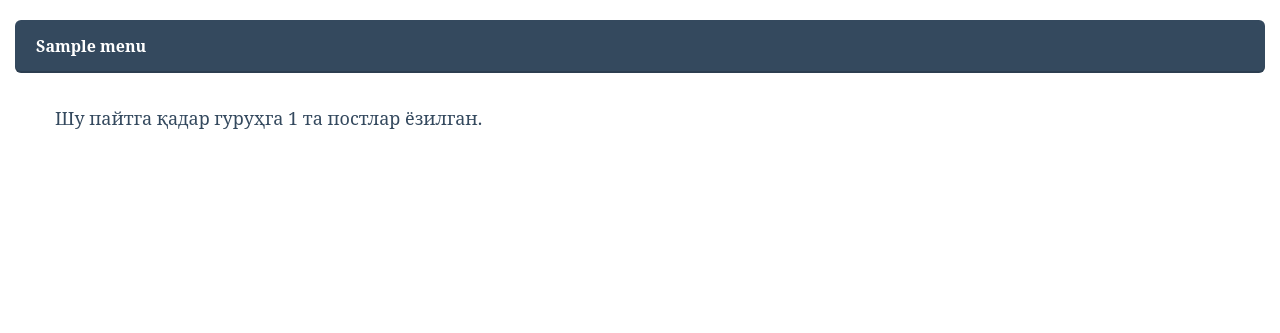
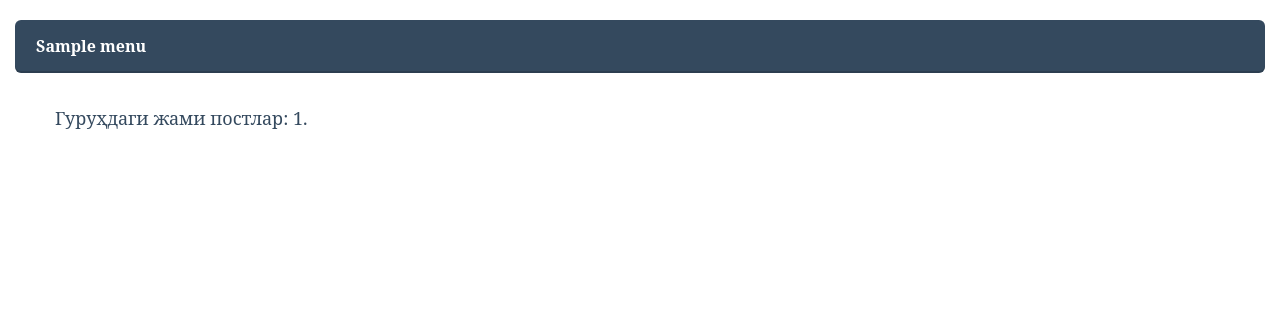
Before and after one commit to muminoff/tarjimonlar, a Django app: template templates/pages/posts.html in a window 1280 px wide. Shown: the top 333 px of the page. Run offline with Django 3.2, Linux system fonts and the light colour scheme; the template is opened without the code that fills it: most values are stand-ins (such as "Sample title", 1, 10 or a date in 2020); some libraries are stand-ins or nearby versions.

Commit message:
Total posts

```diff
--- a/templates/pages/posts.html
+++ b/templates/pages/posts.html
@@ -1,6 +1,6 @@
 {% extends "base.html" %}
 {% block content %}
 <div class="row">
-    <p>Шу пайтга қадар гуруҳга {{ total_posts }} та постлар ёзилган.</p>
+    <p>Гуруҳдаги жами постлар: {{ total_posts }}.</p>
 </div>
 {% endblock %}
```
